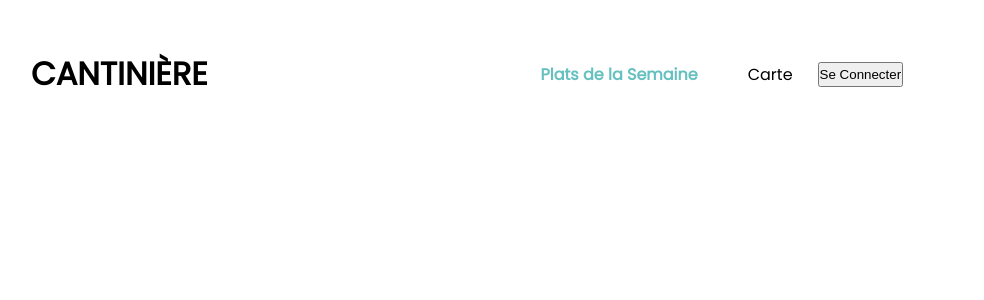
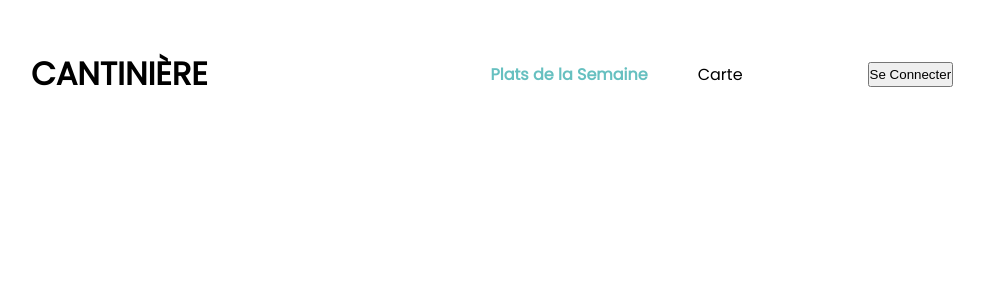
Before and after one commit to wassimouricha/Projet_cantiniere, an Angular app: page / in a window 1280 px wide. Shown: the top 300 px of the page, without its empty margins (19-1003 px from the left). Built offline with nearby package versions, Linux system fonts and the light colour scheme.

Commit message:
navbar margin correction

```diff
--- a/src/app/navbar/navbar.component.css
+++ b/src/app/navbar/navbar.component.css
@@ -68,7 +68,11 @@ font-weight: 600;
 
 }
 
+/* button */
 
+.navbarbutton{
+    margin-left: 100px;
+}
 
 /* media queries */
 
@@ -115,4 +119,9 @@ font-weight: 600;
   .navbar .menuhamburger{
     display: block;
   }
+
+
+.navbarbutton{
+    margin-left: 0;
 }
+}
--- a/src/app/navbar/navbar.component.html
+++ b/src/app/navbar/navbar.component.html
@@ -6,7 +6,7 @@
         <ul>
             <li ><a href="#" class="activelist">Plats de la Semaine</a></li>
             <li><a href="#">Carte</a></li>
-            <button>Se  Connecter</button>
+            <button class="navbarbutton">Se  Connecter</button>
         </ul>
 
     </div>
```
